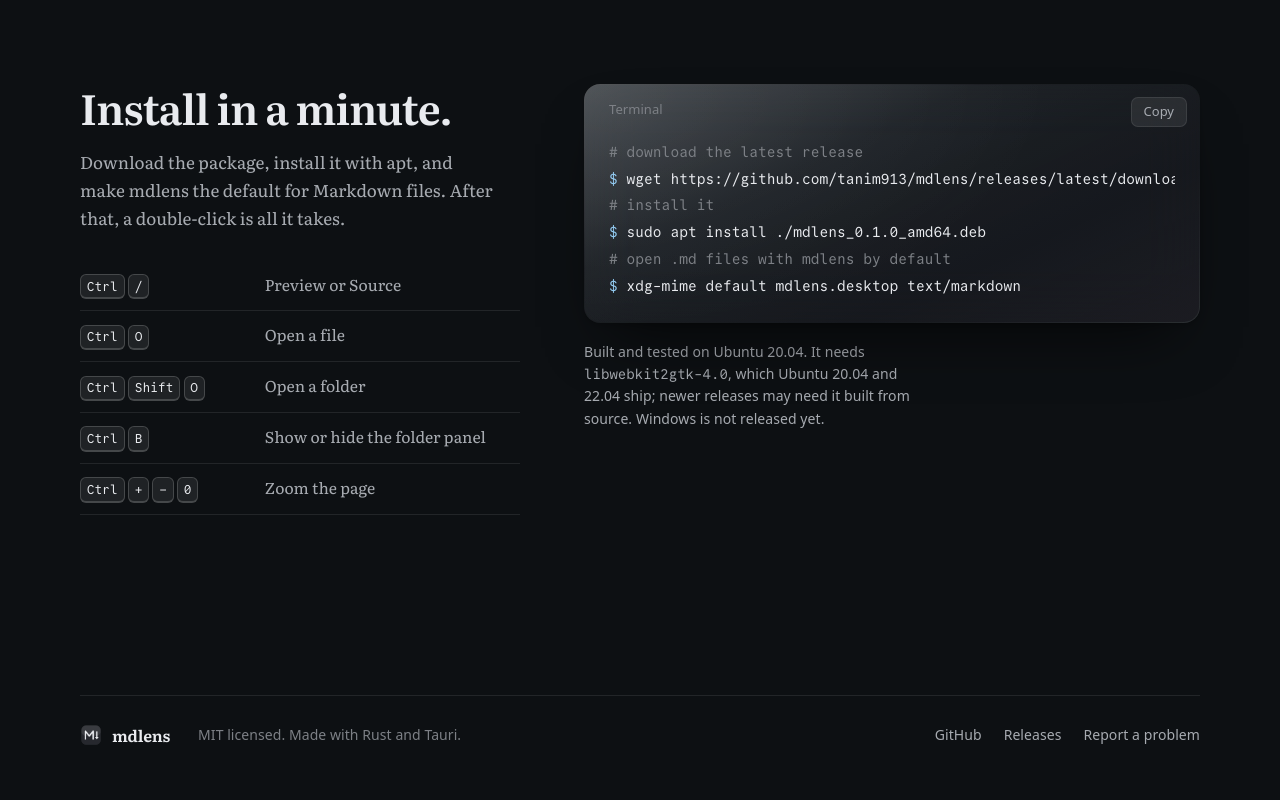
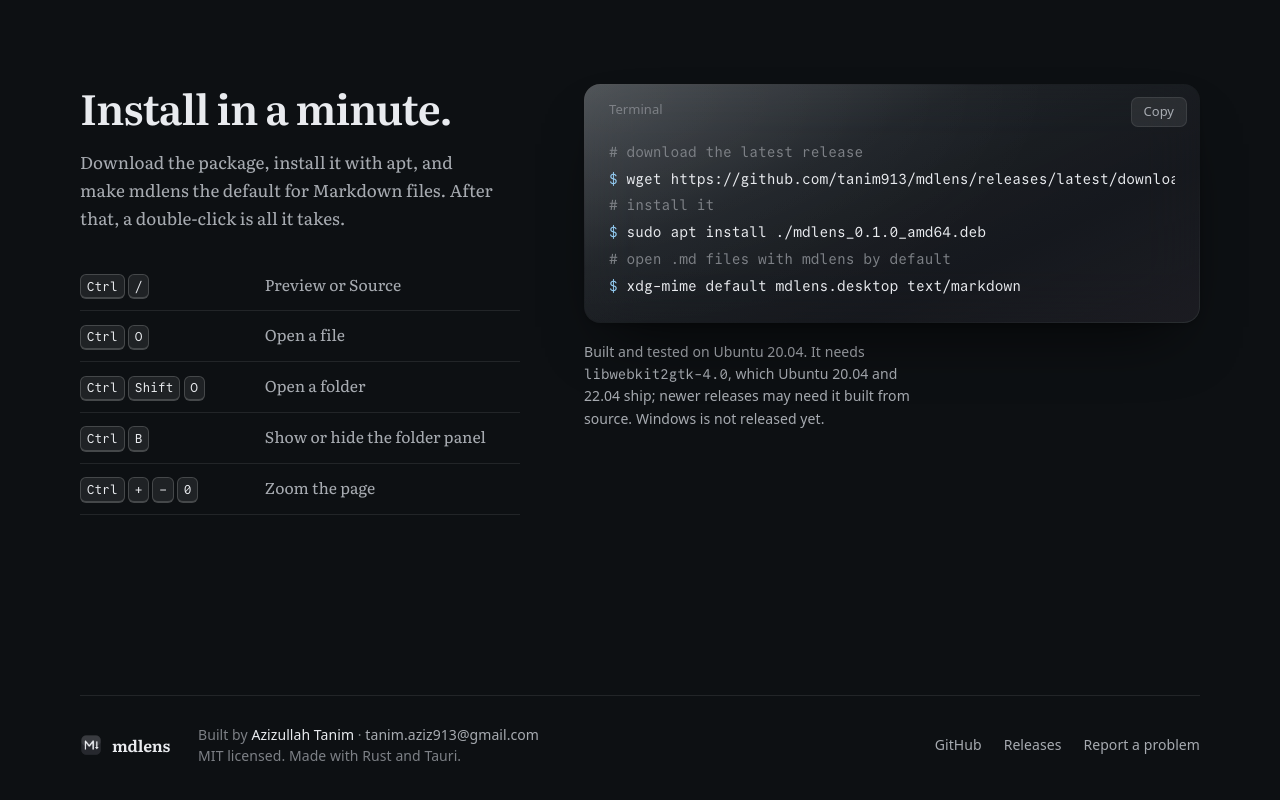
Before and after one commit to tanim913/mdlens, a plain HTML site: page docs/index.html in a window 1280 px wide. Shown: the part 3356-4156 px from the top of the page. Drawn offline with Linux system fonts and the light colour scheme.

Commit message:
Landing page: add author and contact

```diff
--- a/docs/index.html
+++ b/docs/index.html
@@ -4,6 +4,7 @@
 <meta charset="utf-8">
 <meta name="viewport" content="width=device-width, initial-scale=1">
 <title>mdlens — Markdown, already rendered</title>
+<meta name="author" content="Azizullah Tanim">
 <meta name="description" content="A quiet dark-glass Markdown viewer for Ubuntu. Opens .md files rendered, with the source one key away, live reload and a folder panel.">
 <meta property="og:title" content="mdlens — Markdown, already rendered">
 <meta property="og:description" content="A quiet dark-glass Markdown viewer for Ubuntu. Opens .md files rendered, with the source one key away.">
@@ -169,6 +170,7 @@ footer .mark img { width: 22px; height: 22px; }
 footer nav { margin-left: auto; display: flex; gap: 22px; }
 footer a { color: var(--ink-2); text-decoration: none; }
 footer a:hover { color: var(--ink); }
+footer .by { color: var(--ink); }
 
 @supports not ((backdrop-filter: blur(1px)) or (-webkit-backdrop-filter: blur(1px))) {
   .glass { background: var(--rim) border-box, rgb(31 34 39) padding-box; }
@@ -284,7 +286,7 @@ footer a:hover { color: var(--ink); }
 
 <footer>
   <a class="mark" href="#top"><img src="img/icon.png" alt="" width="22" height="22">mdlens</a>
-  <span>MIT licensed. Made with Rust and Tauri.</span>
+  <span>Built by <span class="by">Azizullah Tanim</span> · <a href="mailto:tanim.aziz913@gmail.com">tanim.aziz913@gmail.com</a><br>MIT licensed. Made with Rust and Tauri.</span>
   <nav aria-label="Footer">
     <a href="https://github.com/tanim913/mdlens">GitHub</a>
     <a href="https://github.com/tanim913/mdlens/releases">Releases</a>
```
